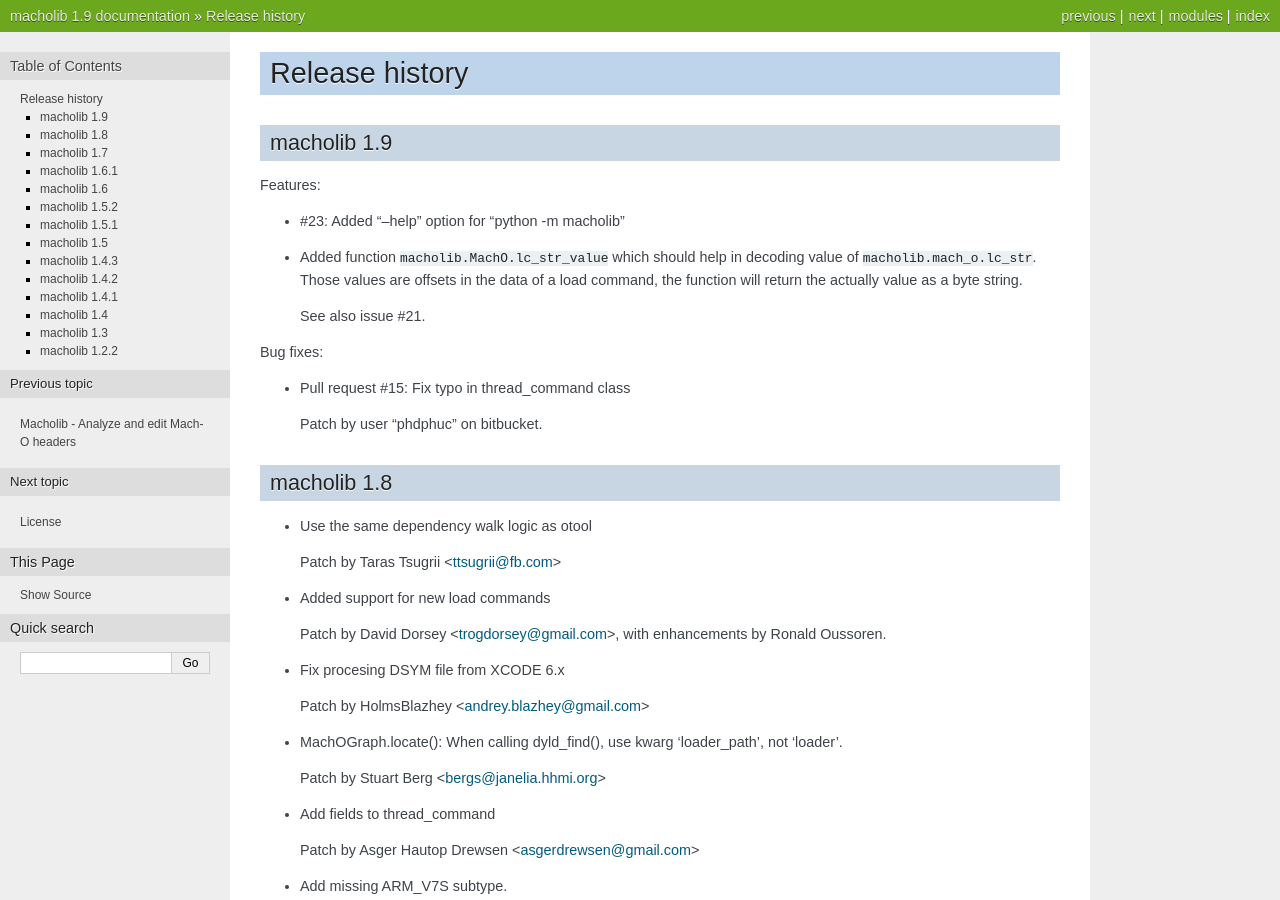
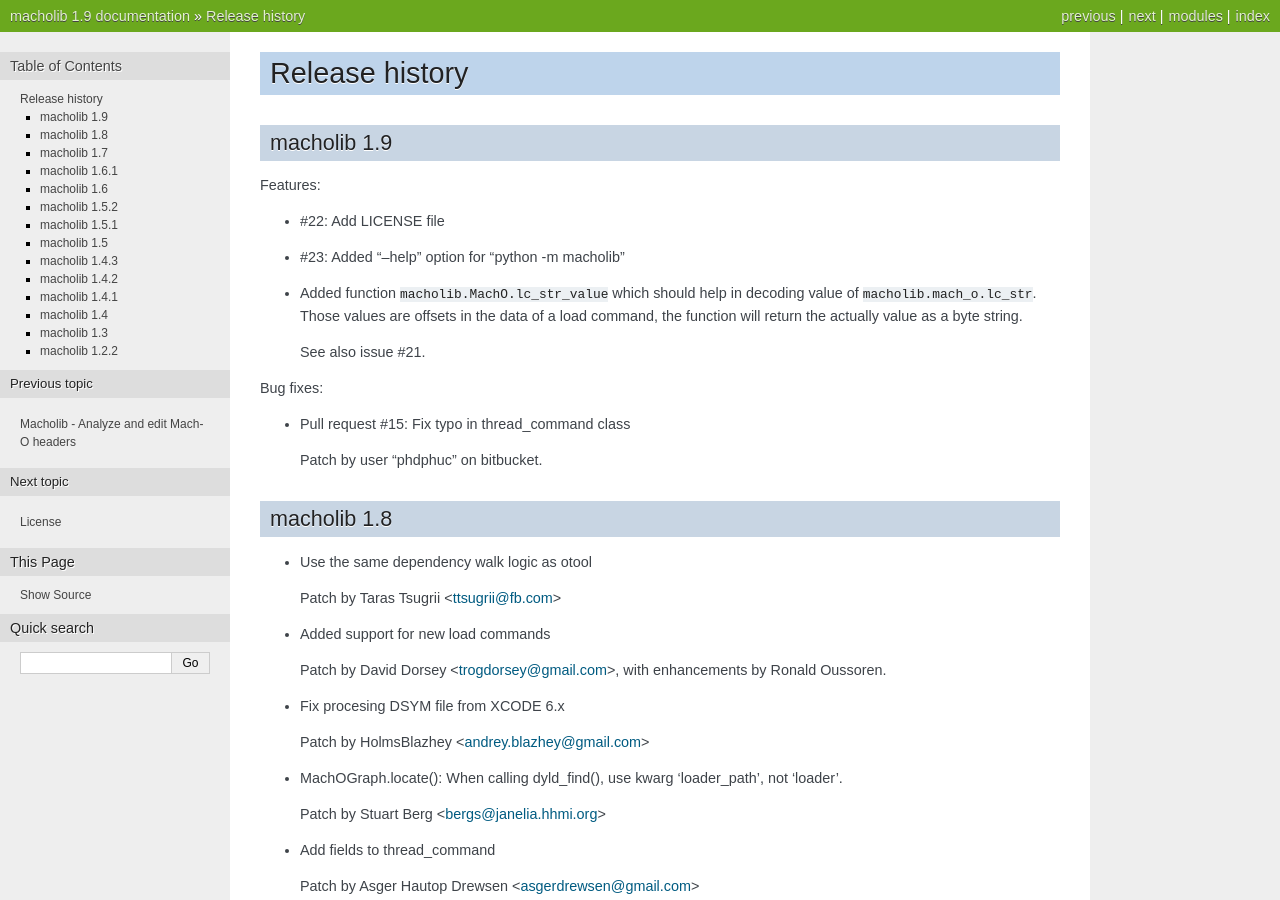
Before and after one commit to ronaldoussoren/macholib, a Sphinx documentation site: the page built from doc/changelog.rst, in a window 1280 px wide and 900 px high. Built offline with Sphinx 7.4.7, drawn with Linux system fonts in a browser that asks for light colours.

Commit message:
Add explicit license file
Fixes #22

```diff
--- a/doc/changelog.rst
+++ b/doc/changelog.rst
@@ -5,6 +5,8 @@ macholib 1.9
 ------------
 
 Features:
+
+* #22: Add LICENSE file
 
 * #23: Added "--help" option for "python -m macholib"
 
```
Also changed, not shown: 2 other files.
